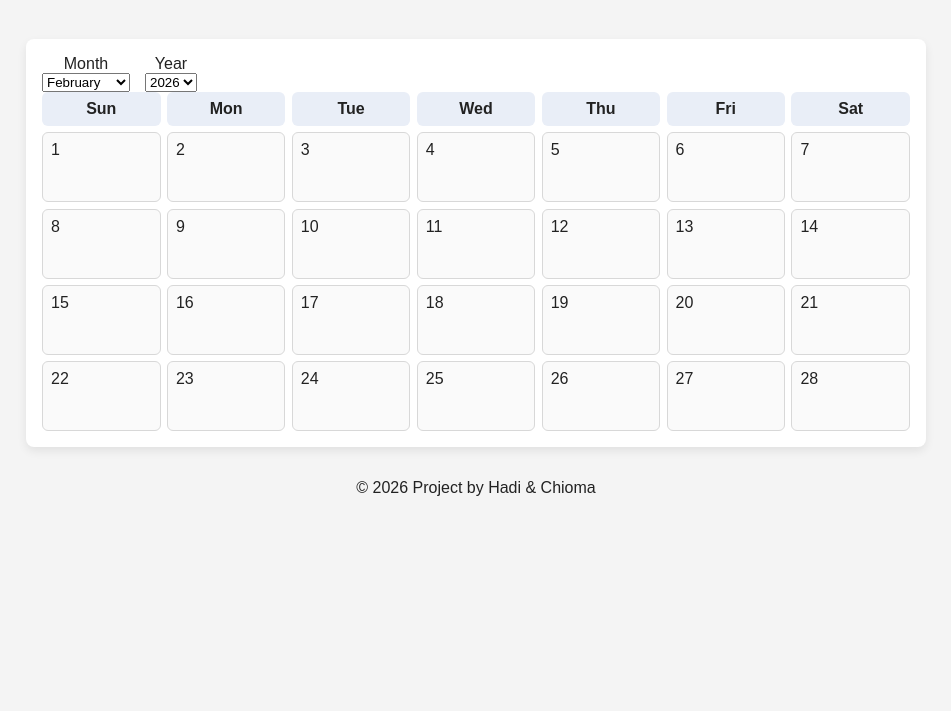
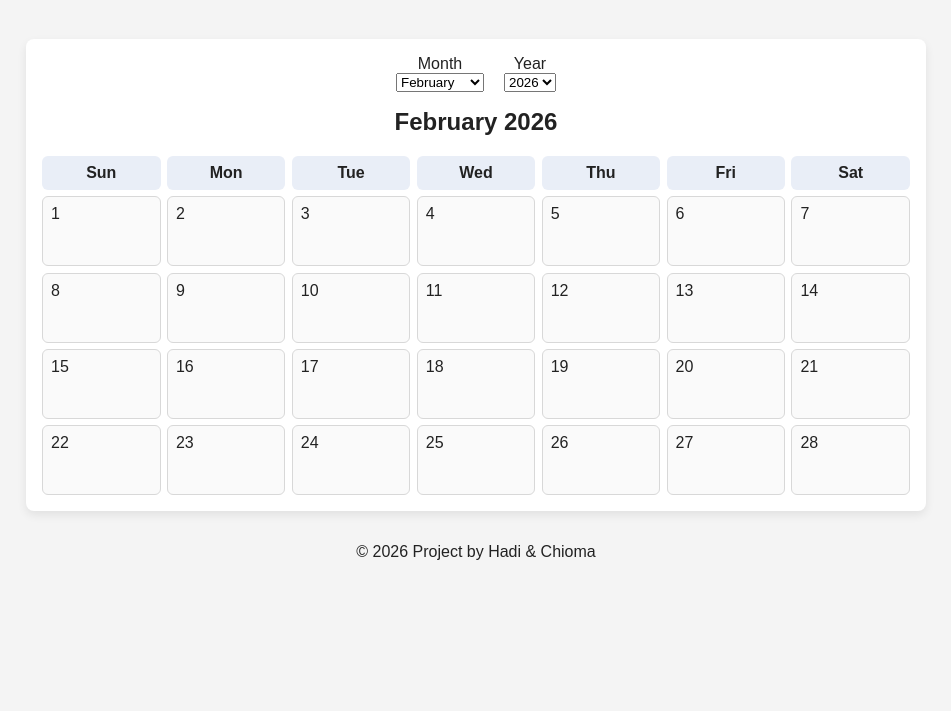
Before and after one commit to JanefrancessC/Piscine-Sprint-2-Project-Days-Calendar, a website with bundled scripts: page index.html in a window 1280 px wide. Shown: the part 89-800 px from the top of the page, without its empty margins (164-1115 px from the left). Built offline with nearby package versions, Linux system fonts and the light colour scheme.

Commit message:
added some styles

```diff
--- a/style.css
+++ b/style.css
@@ -32,7 +32,10 @@ main {
 
 #controls {
   display: flex;
-  gap: 15px;
+  gap: 20px;
+  justify-content: center;
+  align-items: flex-end;
+  margin-bottom: 1rem;
 }
 
 .control-group {
@@ -44,7 +47,7 @@ main {
 .month-year {
   margin-top: 0;
   text-align: center;
-  display: none;
+  /* display: none; */
 }
 
 .weekdays {
```
